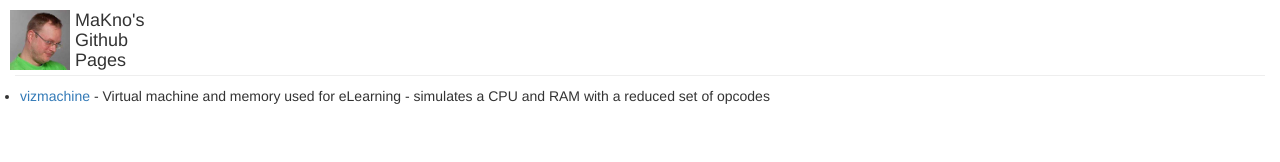
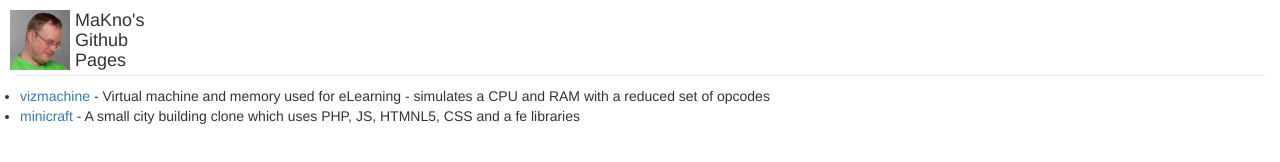
Before and after one commit to makno/makno.github.io, a plain HTML site: page index.html in a window 1280 px wide. Drawn offline with Linux system fonts and the light colour scheme.

Commit message:
Added minicraft link & description

```diff
--- a/index.html
+++ b/index.html
@@ -35,6 +35,9 @@ mathias.knoll-AT-fh-joanneum.at
 	<li>
 		<a href="https://github.com/makno/vizmachine">vizmachine</a> - Virtual machine and memory used for eLearning - simulates a CPU and RAM with a reduced set of opcodes
 	</li>
+	<li>
+		<a href="https://github.com/makno/minicraft">minicraft</a> - A small city building clone which uses PHP, JS, HTMNL5, CSS and a fe libraries
+	</li>
 </ul>
 
 		<!-- <div id="maknoworld"></div> -->
```
